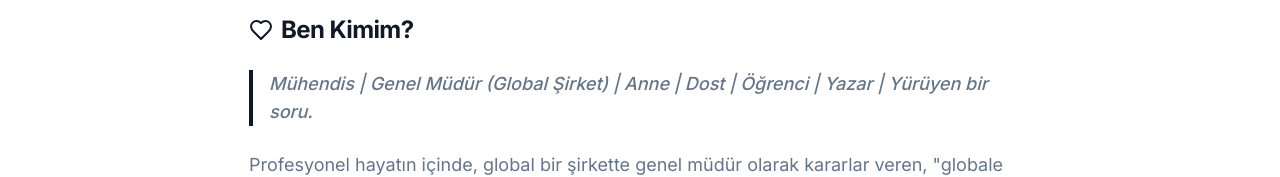
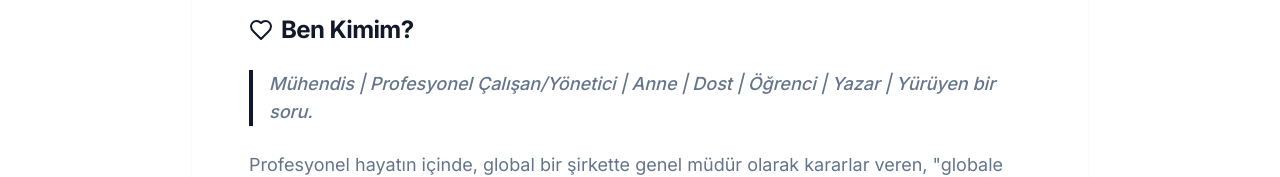
Before and after one commit to Hilal-Ahmad786/updatedfinalproject, a Next.js app in the folder apps/web/: page /about in a window 1280 px wide. Shown: the part 472-649 px from the top of the page. Built offline with nearby package versions, Linux system fonts and the light colour scheme; no server answers.

Commit message:
updalsdfljsdflsj

```diff
--- a/apps/web/app/about/page.tsx
+++ b/apps/web/app/about/page.tsx
@@ -50,7 +50,7 @@ export default function AboutPage() {
               <div className="space-y-4 text-muted-foreground">
                 <p>
                 <blockquote className="border-l-4 border-primary pl-4 italic text-lg">
-                Mühendis | Genel Müdür (Global Şirket) | Anne | Dost | Öğrenci | Yazar | Yürüyen bir soru.
+                Mühendis | Profesyonel Çalışan/Yönetici | Anne | Dost | Öğrenci | Yazar | Yürüyen bir soru.
                 </blockquote>
 
                   Profesyonel hayatın içinde, global bir şirkette genel müdür olarak kararlar veren, "globale ast, lokale üst" modunda yaşayan, ekipler yöneten bir liderim.
```
